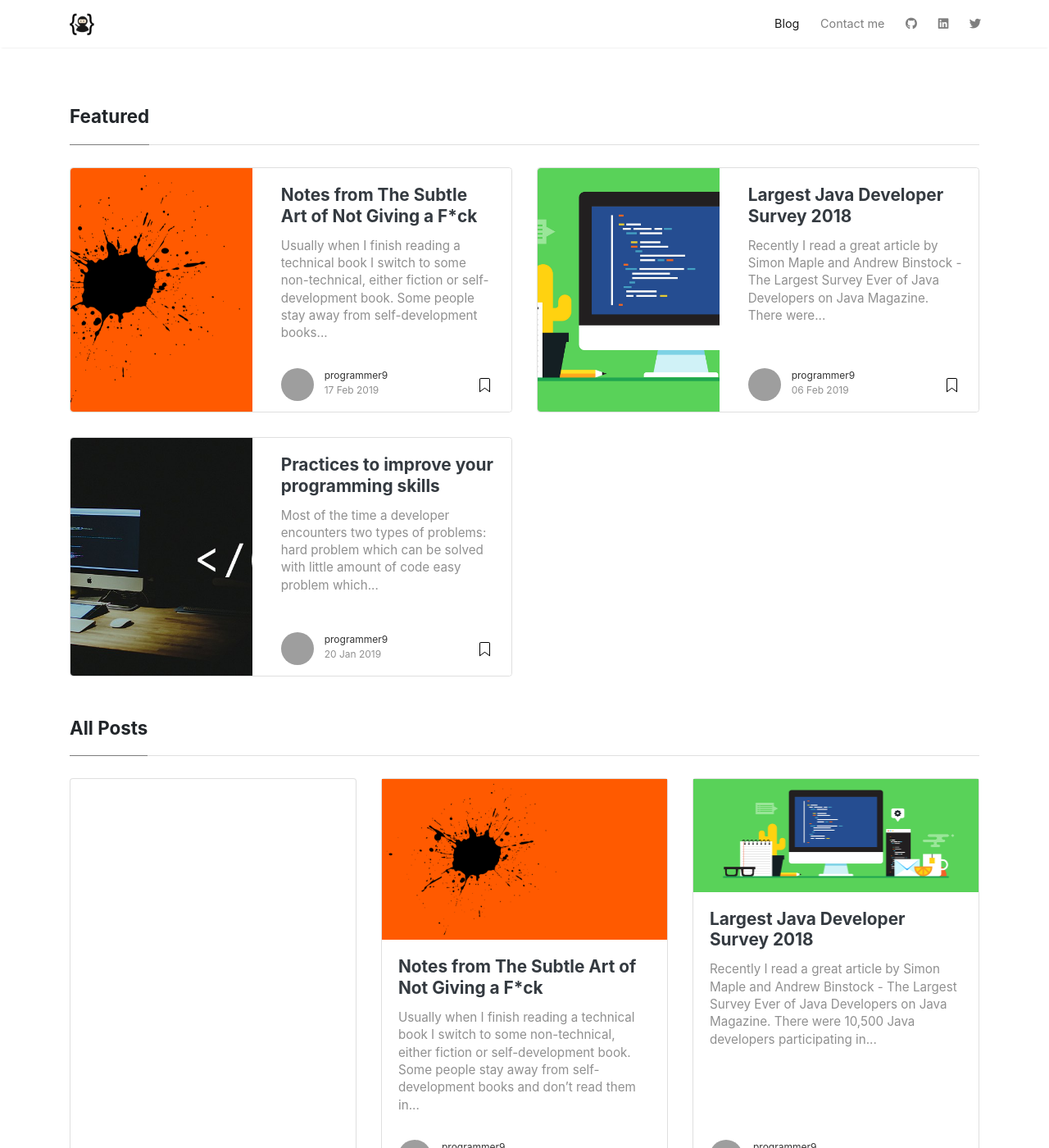
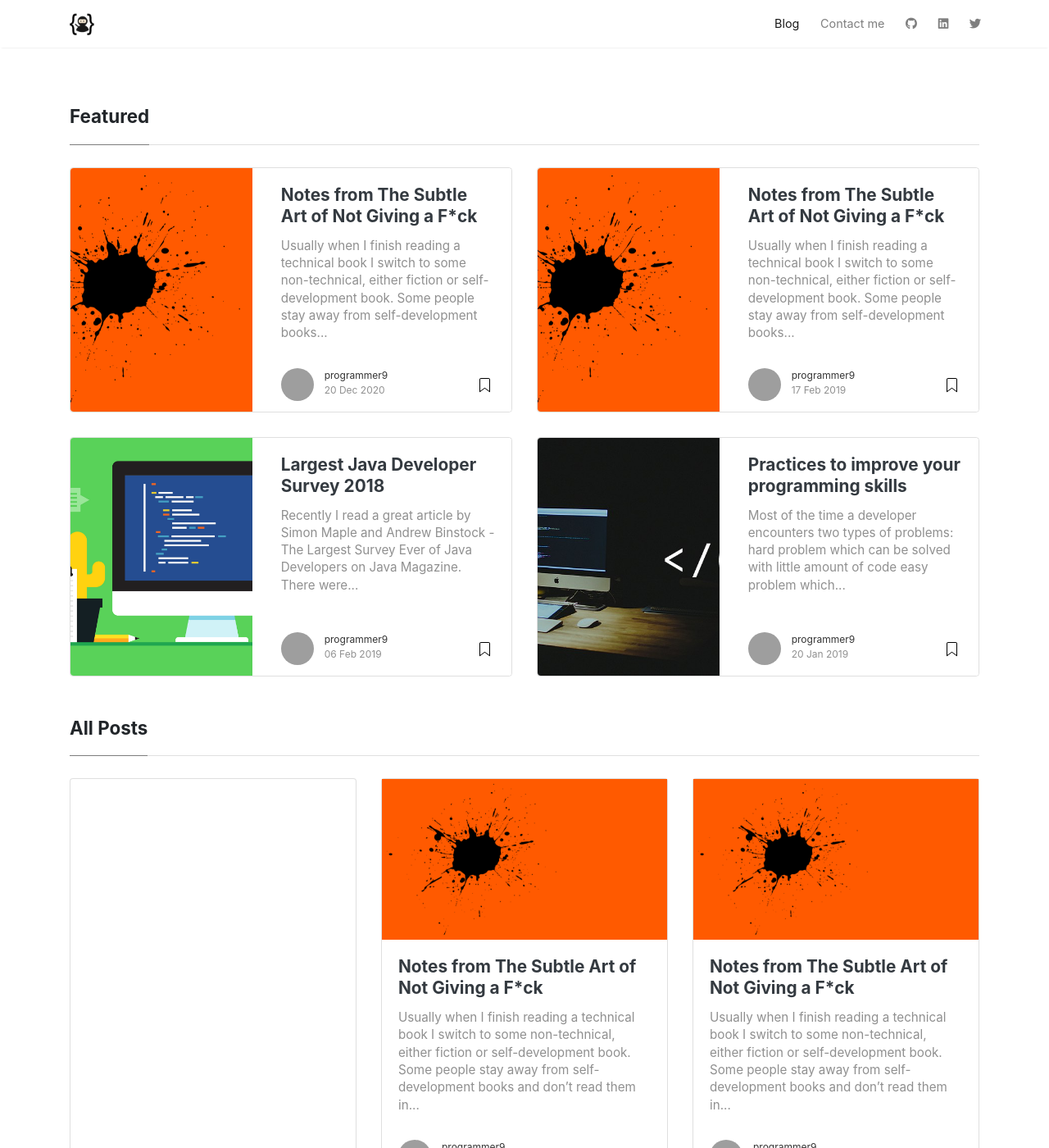
Before and after one commit to ahliddin/programmer9, a Jekyll site: the page built from index.html, in a window 1280 px wide and 1400 px high. Shown: the whole window at 82% size. Built offline with Jekyll 4.4.1, drawn with Linux system fonts in a browser that asks for light colours; nearby versions of some CDN libraries; the list of posts is cut into pages by our own code; comment, search, counter and statistics services are not loaded; some of the changed lines change nothing that is shown; grey boxes are pictures that could not be loaded.

Commit message:
testing post date

```diff
--- a/_posts/2020-12-20-booknotes-pragmatic-thinking-and-learning.md
+++ b/_posts/2020-12-20-booknotes-pragmatic-thinking-and-learning.md
@@ -94,8 +94,8 @@ Check out [Notion](notion.com) tool or similar alternatives.
 Sends less email and you will receive less email.
 
 ***
-Do *context-friendly* breaks - if you are stuck tired and need a break - go for a walk (alone).
-Do not switch to reading news/Slashdot or even worse checking your email - that's a *major distraction*.
+Do *context-friendly* breaks - if you are  stuck or tired and need a break - go for a walk (alone).
+Do not switch to reading news/Slashdot or checking your email - that's a *major distraction*.
 You can lose your train of thoughts, it's important to keep then in mind.
 
 ***
--- /dev/null
+++ b/_posts/2020-12-20-booknotes-the-subtle-art-of-not-giving-a-f_ck.md
@@ -0,0 +1,216 @@
+---
+layout: post
+title: "Notes from The Subtle Art of Not Giving a F*ck"
+author: ahliddin
+categories:
+image: /assets/images/art-of-not-giving-a-f_ck/art-of-not-giving-a-f_ck.png
+featured: true
+comments: true
+tags: selfdev
+keywords:
+    - self-development
+    - self-improvement
+    - happy life
+    - notes
+    - book notes
+    - mark manson
+    - book summary
+    - the subtle art of not giving a f_ck
+description: Book notes from The Subtle Art of Not Giving a F_ck
+---
+
+*Usually when I finish reading a technical book I switch to some non-technical, either fiction or self-development book.
+Some people stay away from self-development books and don't read them in principle.
+I think if in the whole book you find at least couple sentences that teach you something it's worth the reading.*
+
+*When I read a book I bookmark the parts that I like most, and after finishing it I go through them to recapitulate.
+Now since I have this site it's a great place to save my notes so others can benefit from it too.*
+
+*I just finished [The Subtle Art of Not Giving a F*ck](https://markmanson.net/books/subtle-art) by [Mark Manson](https://markmanson.net) and here are the notes I liked most:*
+
+***
+The genius in Bukowski’s work was not in overcoming unbelievable odds or developing himself into
+a shining literary light. It was the opposite. It was his simple ability to be completely, unflinchingly
+honest with himself — especially the worst parts of himself — and to share his failings without
+hesitation or doubt. This is the real story of Bukowski’s success: his comfort with himself as a failure.
+
+***
+Everyone wants you to believe that the key to a good life is  nicer job,
+or a more rugged car, or a prettier girlfriend, or a hot tub with an inflatable pool for the kids.
+You are constantly bombarded with messages to give a fuck about everything, all the time.
+The key to a good life is not giving a fuck about more; it’s giving a fuck about less, giving a fuck about only what is true and
+immediate and important.
+
+
+***
+
+Wanting positive experience is a negative experience; accepting negative experience is a
+positive experience... The more you pursue feeling better all the time, the less satisfied you become,
+as pursuing something only reinforces the fact that you lack it in the first place.
+The more you desperately want to be rich, the more poor and unworthy you feel, regardless of how much money you actually make.
+The more you desperately want to be sexy and desired, the uglier you come to see yourself, regardless of
+your actual physical appearance. The more you desperately want to be happy and loved, the lonelier
+and more afraid you become, regardless of those who surround you.
+
+If pursuing the positive is a negative, then pursuing the negative
+generates the positive. The pain you pursue in the gym results in better health and energy.
+The failures in business are what lead to a better understanding of what’s necessary to be successful.
+Being open with your insecurities paradoxically makes you more confident and charismatic around
+others.
+
+***
+
+Not giving a fuck does not mean being indifferent; it means being comfortable
+with being different.
+
+***
+
+They say, “Fuck it”, not to everything in life, but rather to everything *unimportant* in life.
+They reserve their fucks for what truly matters. Friends. Family. Purpose. Burritos.
+And because they reserve their fucks for only the big things that matter, people give a fuck about them in return.
+
+***
+
+I see practical enlightenment as becoming comfortable with the idea that some suffering is
+always inevitable — that no matter what you do, life is comprised of failures, loss, regrets, and even death.
+Because once you become comfortable with all the shit that life throws at you, you become invincible in a sort of low-level spiritual way.
+After all, the only way to overcome pain is to first learn how to bear it.
+
+***
+
+**Happiness comes from solving problems**. The keyword here is *solving*. If you’re avoiding your
+problems or feel like you don’t have any problems, then you’re going to make yourself miserable. If
+you feel like you have problems that you can’t solve, you will likewise make yourself miserable. The
+secret sauce is in the solving of the problems, not in not having problems in the first place.
+
+***
+
+The ticket to emotional health, like that to physical health, comes from eating your veggies — that
+is, accepting the bland and mundane truths of life: truths such as *“Your actions actually don’t matter
+that much in the grand scheme of things”* and *“The vast majority of your life will be boring and not
+noteworthy, and that’s okay.”* This vegetable course will taste bad at first. Very bad. You will avoid
+accepting it.
+
+But once ingested, your body will wake up feeling more potent and more alive. After all, that
+constant pressure to be something amazing, to be the next big thing, will be lifted off your back. The
+stress and anxiety of always feeling inadequate and constantly needing to prove yourself will
+dissipate. And the knowledge and acceptance of your own mundane existence will actually free you
+to accomplish what you truly wish to accomplish, without judgment or lofty expectations.
+You will have a growing appreciation for life’s basic experiences: the pleasures of simple
+friendship, creating something, helping a person in need, reading a good book, laughing with someone
+you care about.
+
+Sounds boring, doesn’t it? That’s because these things are ordinary. But maybe they’re ordinary
+for a reason: because they are what actually matters.
+
+***
+
+The first layer of the self-awareness onion is a simple understanding of one’s emotions.
+*“This is when I feel happy.” “This makes me feel sad.” “This gives me hope.”*
+
+The second layer of the self-awareness onion is an ability to ask **why** we feel certain emotions.
+Such questions are important because they illuminate what we consider success or failure.
+Why do you feel angry? Is it because you failed to achieve some goal?
+
+The third level is our personal values: *Why do I consider this to be success/failure? How am I
+choosing to measure myself? By what standard am I judging myself and everyone around me?*
+
+***
+
+There are handful of *shitty values* that create really poor problems. Here are some of them:
+1. *Pleasure*. Pleasure is great, but it’s a horrible value to prioritize your life around. Ask any drug addict how his pursuit of pleasure turned out.
+Ask an adulterer who shattered her family and lost her children whether pleasure ultimately made her happy. Ask a man who almost ate himself to
+death how pleasure helped him solve his problems.
+2. *Material Success*. Many people measure their self-worth based on how much money they make or
+what kind of car they drive or whether their front lawn is greener and prettier than the next-door
+neighbor’s. Research shows that once one is able to provide for basic physical needs (food, shelter, and so on),
+the correlation between happiness and worldly success quickly approaches zero.
+3. *Always Being Right*. The fact is, people who base their self-worth on being right about everything prevent
+themselves from learning from their mistakes. They lack the ability to take on new perspectives
+and empathize with others. They close themselves off to new and important information.
+4. *Staying Positive*. Denying negative emotions leads to experiencing deeper and more prolonged negative
+emotions and to emotional dysfunction. Constant positivity is a form of avoidance, not a valid solution to life’s problems.
+The truth is, sometimes life sucks, and the healthiest thing you can do is admit it.
+
+***
+Problems add a sense of meaning and importance to our life. Thus to duck our problems is to lead a meaningless (even if supposedly pleasant) existence.
+In the long run, completing a marathon makes us happier than eating a chocolate cake.
+Raising a child makes us happier than beating a video game. Starting a small business with friends while
+struggling to make ends meet makes us happier than buying a new computer. These activities are
+stressful, arduous, and often unpleasant. Yet they are some of the most meaningful moments and joyous things we’ll ever do.
+
+Freud once said, *“One day, in retrospect, the years of struggle will strike you as the most beautiful.”*
+
+***
+**Good values** are *reality-based, socially constructive, immediate and controllable.*
+
+Some examples of good, healthy values: *honesty, innovation, vulnerability, standing up for
+oneself, standing up for others, self-respect, curiosity, charity, humility, creativity.*
+
+**Bad values** are *superstitious, socially destructive, not immediate or controllable.*
+
+Some examples of bad, unhealthy values: *dominance through manipulation or violence,
+indiscriminate fucking, feeling good all the time, always being the center of attention, not being alone,
+being liked by everybody, being rich for the sake of being rich, sacrificing small animals to the pagan
+gods.*
+
+***
+
+The more we choose to accept responsibility in our lives, the more power we will exercise over our lives.
+Accepting responsibility for our problems is thus the first step to solving them.
+
+***
+
+The man who believes he knows everything learns nothing. We cannot learn anything without first not knowing
+something. The more we admit we do not know, the more opportunities we gain to learn.
+
+***
+
+*The more something threatens your identity, the more you will avoid it.*
+
+That means the more something threatens to change how you view yourself, how
+successful/unsuccessful you believe yourself to be, how well you see yourself living up to your
+values, the more you will avoid ever getting around to doing it.
+
+***
+
+My recommendation: *don’t* be special; *don’t* be unique. Redefine your metrics in mundane and
+broad ways. Choose to measure yourself not as a rising star or an undiscovered genius. Choose to
+measure yourself not as some horrible victim or dismal failure. Instead, measure yourself by more
+mundane identities: a student, a partner, a friend, a creator.
+
+***
+
+Aristotle wrote, *“It is the mark of an educated mind to be able to entertain a thought without accepting it.”*
+Being able to look at and evaluate different values without necessarily adopting them is perhaps the central
+skill required in changing one’s own life in a meaningful way.
+
+***
+
+Improvement at anything is based on thousands of tiny failures, and the magnitude of your success
+is based on how many times you’ve failed at something. If someone is better than you at something,
+then it’s likely because she has failed at it more than you have.
+
+If you think about a young child trying to learn to walk, that child will fall down and hurt itself
+hundreds of times. But at no point does that child ever stop and think, *“Oh, I guess walking just isn’t
+for me. I’m not good at it.”*
+
+***
+
+Don’t just sit there. Do something. The answers will follow.
+
+If you’re stuck on a problem, don’t sit there and think about it; just start working on it. Even if you don’t know what
+you’re doing, the simple act of working on it will eventually cause the right ideas to show up in your head.
+
+If we follow the *“do something”* principle, failure *feels* unimportant. When the standard of
+success becomes merely acting — when any result is regarded as progress and important, when
+inspiration is seen as a reward rather than a prerequisite — we propel ourselves ahead.
+
+***
+
+*Commitment is liberating.*
+
+Commitment gives you freedom because you’re no longer distracted by the unimportant and
+frivolous. Commitment gives you freedom because it hones your attention and focus, directing them
+toward what is most efficient at making you healthy and happy. Commitment makes decision-making
+easier and removes any fear of missing out.
```
